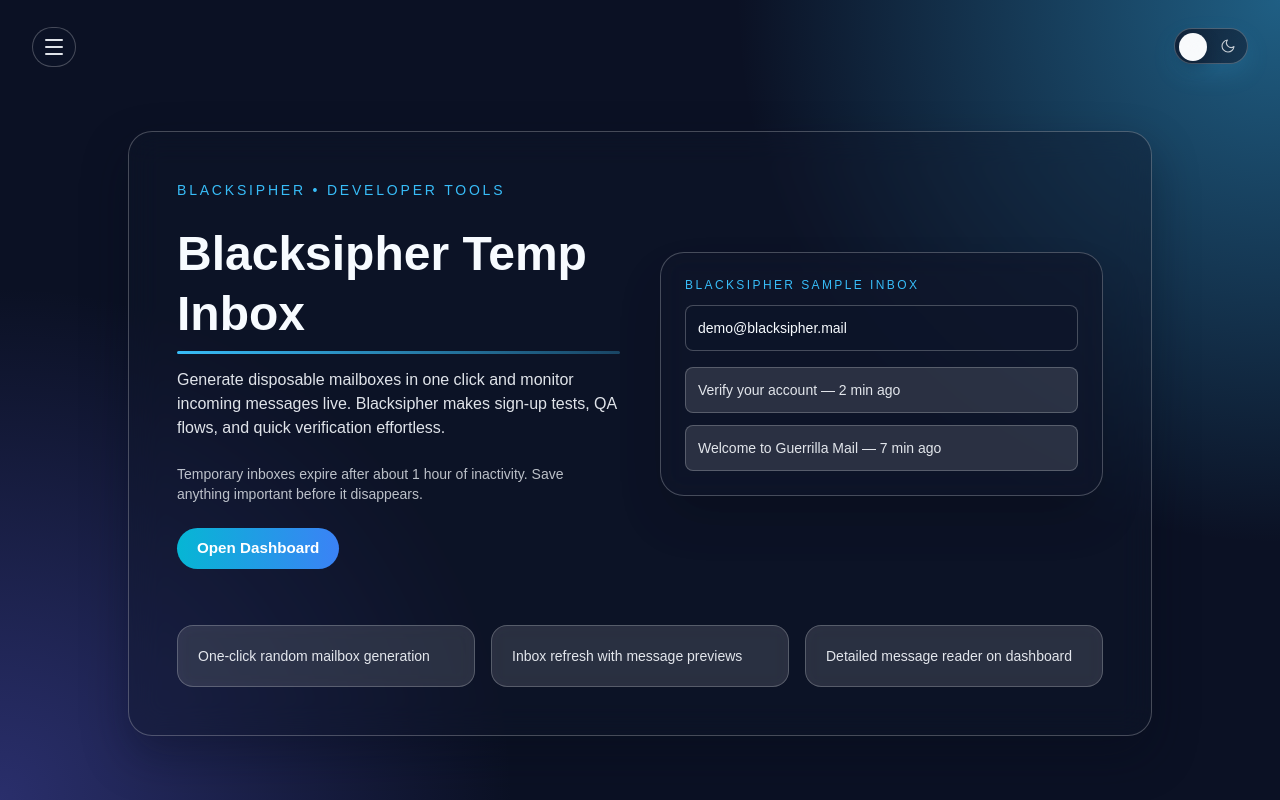
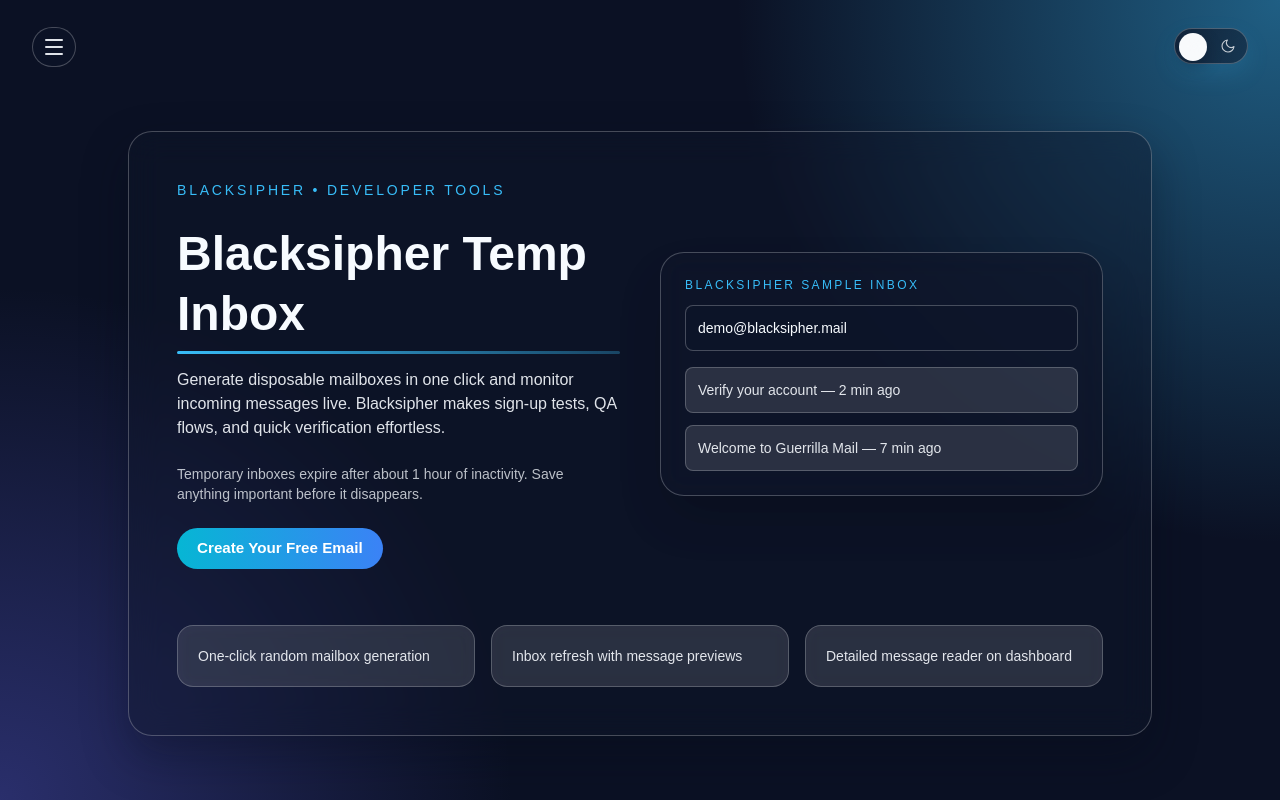
Before and after one commit to SS-SSUMO21/Projects, a Next.js app in the folder Temp-Email-Generator/frontend/: page / in a window 1280 px wide. Built offline with nearby package versions, Linux system fonts and the light colour scheme.

Commit message:
added QL updates

```diff
--- a/Temp-Email-Generator/frontend/src/app/components/NavMenu.js
+++ b/Temp-Email-Generator/frontend/src/app/components/NavMenu.js
@@ -36,7 +36,7 @@ export default function NavMenu() {
             Home
           </Link>
           <Link href="/dashboard" onClick={() => setOpen(false)}>
-            Dashboard
+            Generate Email
           </Link>
         </nav>
       </div>
--- a/Temp-Email-Generator/frontend/src/app/page.js
+++ b/Temp-Email-Generator/frontend/src/app/page.js
@@ -23,7 +23,7 @@ export default function Home() {
             </p>
             <div className="flex flex-wrap gap-4">
               <Link href="/dashboard" className="btn-primary">
-                Open Dashboard
+                Create Your Free Email
               </Link>
             </div>
           </div>
```
